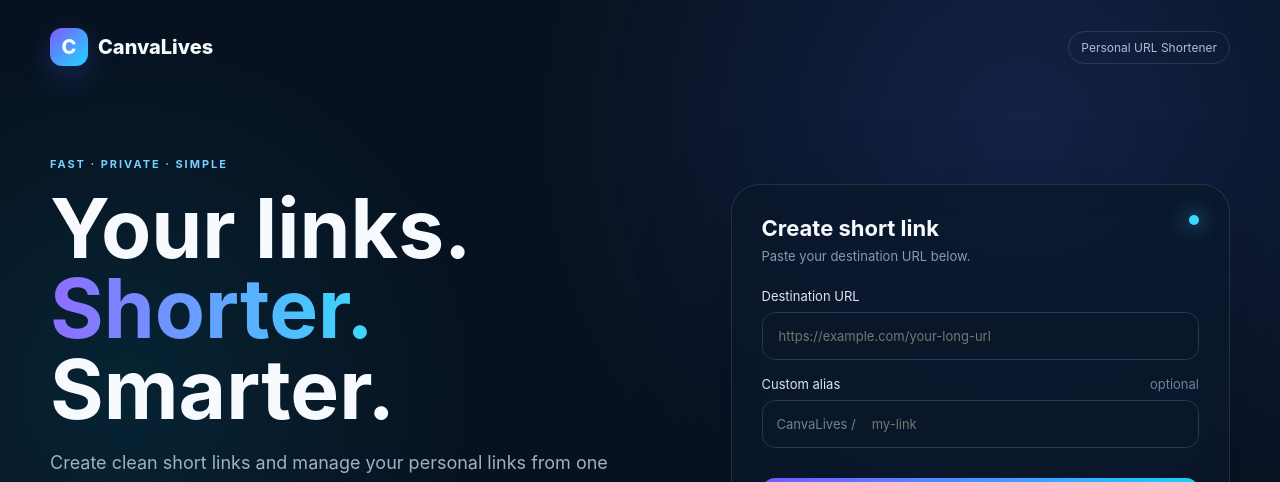
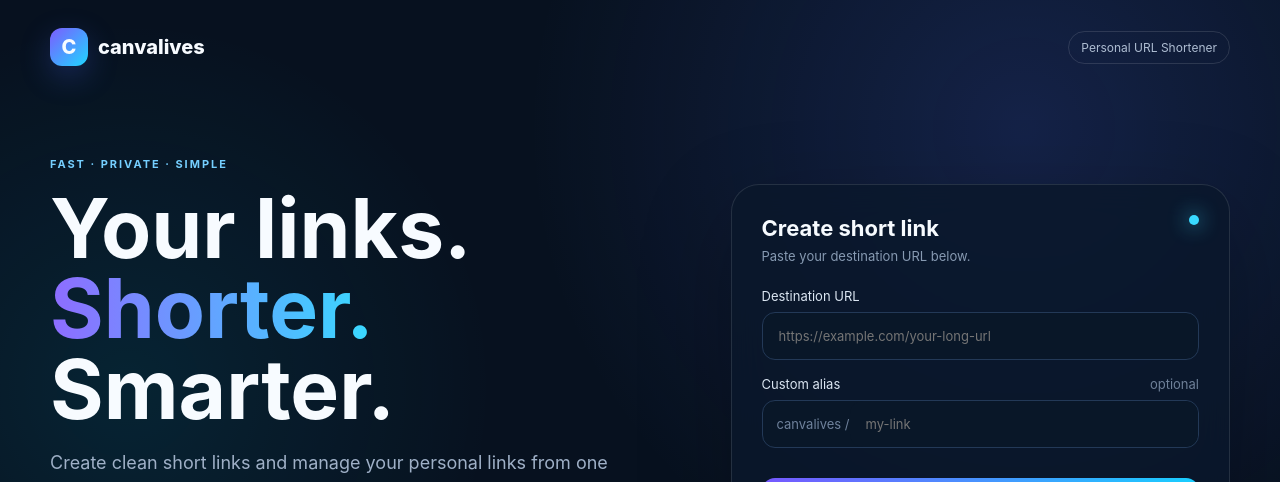
Before and after one commit to meherul382/Linkivo, a Next.js app: page / in a window 1280 px wide. Shown: the top 482 px of the page. Built offline with nearby package versions, Linux system fonts and the light colour scheme.

Commit message:
Use canvalives branding

```diff
--- a/app/page.tsx
+++ b/app/page.tsx
@@ -83,7 +83,7 @@ export default function Home() {
   return <main className="page">
     <section className="hero container">
       <div className="nav">
-        <div className="brand"><span className="logo">C</span><span>CanvaLives</span></div>
+        <div className="brand"><span className="logo">C</span><span>canvalives</span></div>
         <span className="badge">Personal URL Shortener</span>
       </div>
 
@@ -111,7 +111,7 @@ export default function Home() {
             </label>
 
             <label>Custom alias <em>optional</em>
-              <div className="alias"><span>CanvaLives /</span><input value={alias} onChange={e=>setAlias(e.target.value)} placeholder="my-link" /></div>
+              <div className="alias"><span>canvalives /</span><input value={alias} onChange={e=>setAlias(e.target.value)} placeholder="my-link" /></div>
             </label>
 
             <button className="primary" type="submit" disabled={loading}>
```
